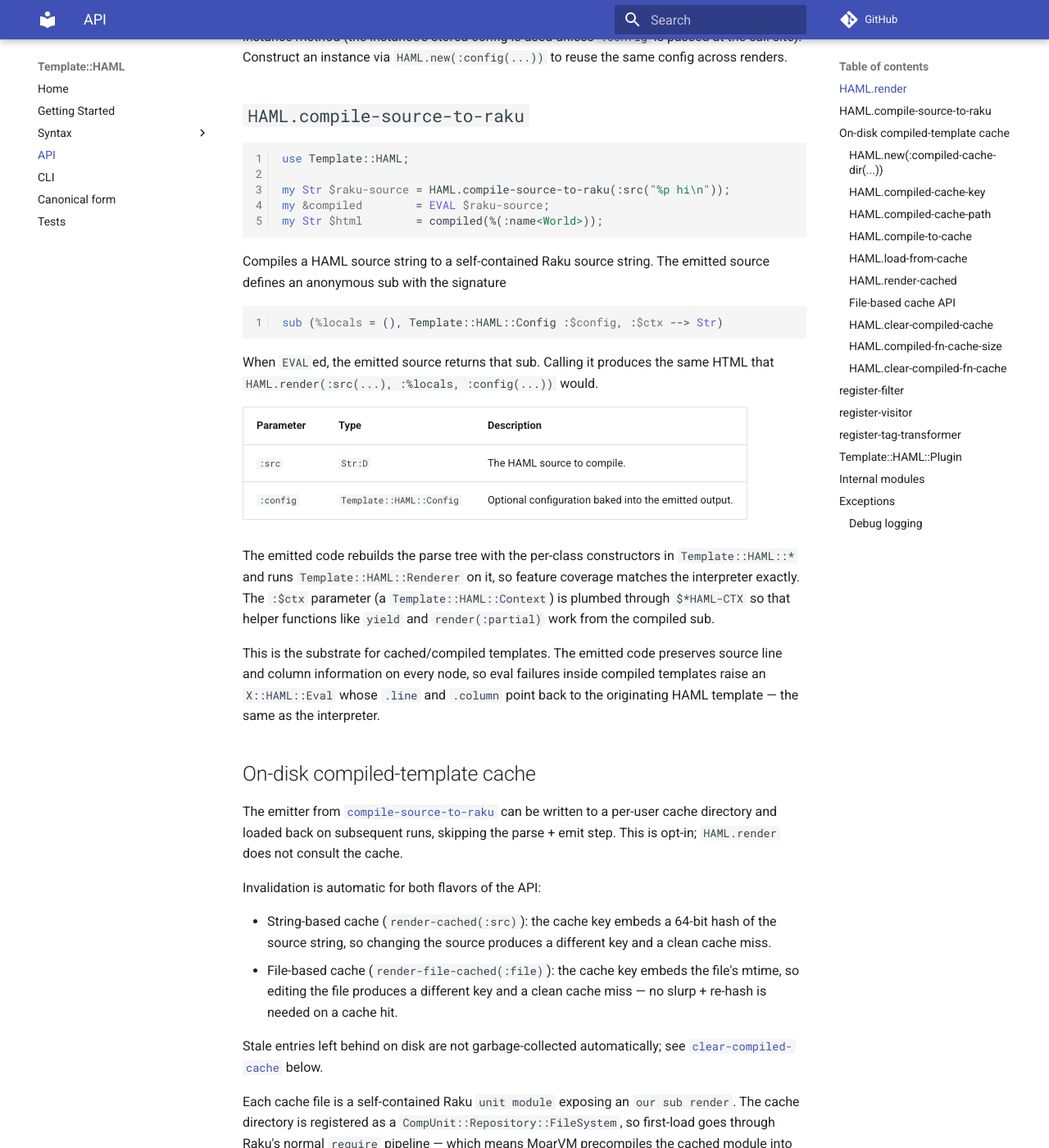
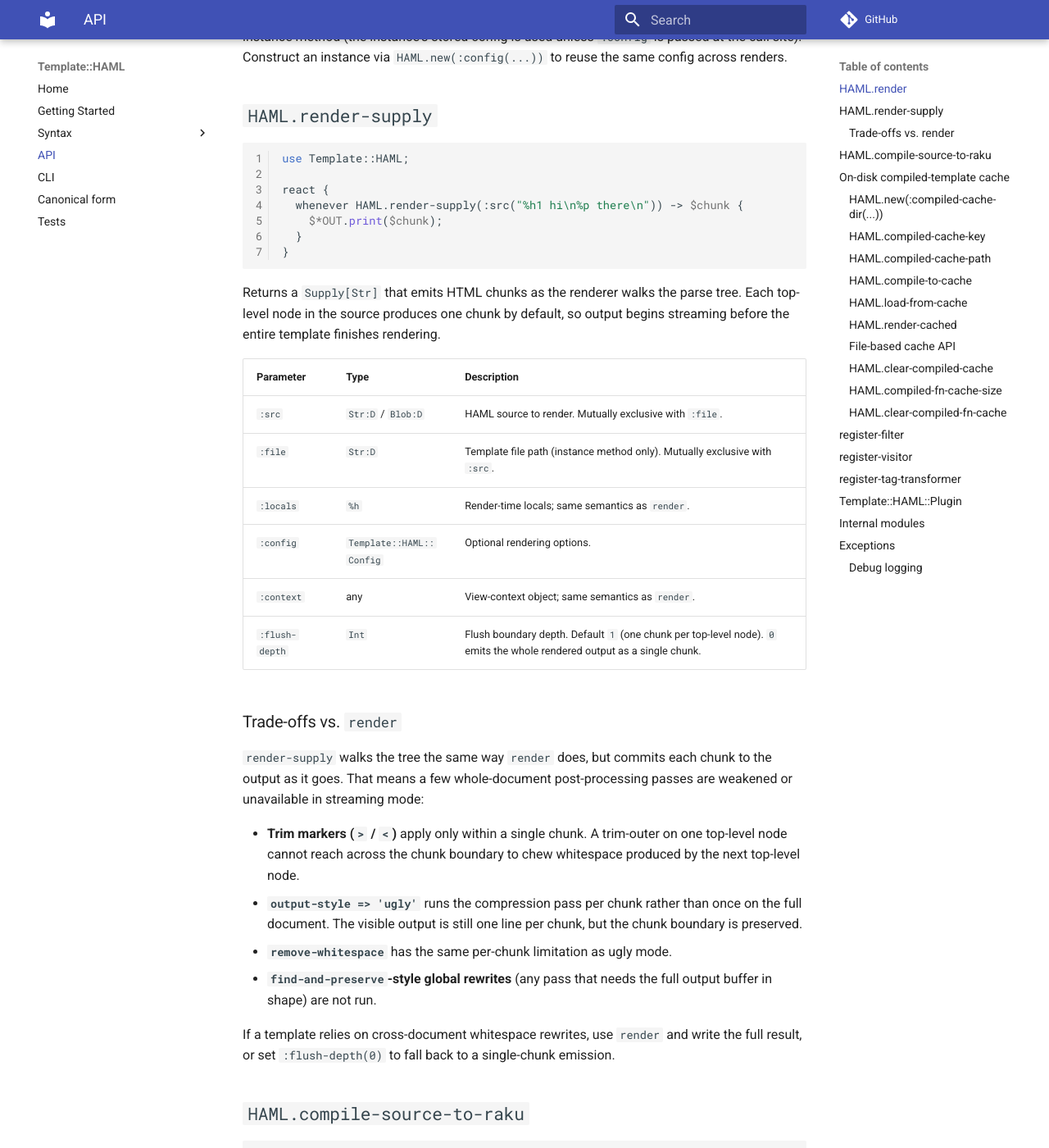
Before and after one commit to gdonald/Template-HAML, an MkDocs documentation site: the page built from docs-src/docs/api.md, in a window 1280 px wide and 1400 px high, scrolled down 939 px. Shown: the whole window at 82% size. Built offline with MkDocs 1.6.1 and Material for MkDocs 9.7.7, drawn with Linux system fonts in a browser that asks for light colours; comment, search, counter and statistics services are not loaded.

Commit message:
Add streaming render

````diff
--- a/docs-src/docs/api.md
+++ b/docs-src/docs/api.md
@@ -32,6 +32,53 @@ Returns the rendered HTML as a `Str`.
 used) or an instance method (the instance's stored config is used unless
 `:config` is passed at the call site). Construct an instance via
 `HAML.new(:config(...))` to reuse the same config across renders.
+
+## `HAML.render-supply`
+
+```raku
+use Template::HAML;
+
+react {
+  whenever HAML.render-supply(:src("%h1 hi\n%p there\n")) -> $chunk {
+    $*OUT.print($chunk);
+  }
+}
+```
+
+Returns a `Supply[Str]` that emits HTML chunks as the renderer walks the
+parse tree. Each top-level node in the source produces one chunk by
+default, so output begins streaming before the entire template finishes
+rendering.
+
+| Parameter       | Type    | Description |
+|-----------------|---------|-------------|
+| `:src`          | `Str:D` / `Blob:D` | HAML source to render. Mutually exclusive with `:file`. |
+| `:file`         | `Str:D` | Template file path (instance method only). Mutually exclusive with `:src`. |
+| `:locals`       | `%h`    | Render-time locals; same semantics as `render`. |
+| `:config`       | `Template::HAML::Config` | Optional rendering options. |
+| `:context`      | any     | View-context object; same semantics as `render`. |
+| `:flush-depth`  | `Int`   | Flush boundary depth. Default `1` (one chunk per top-level node). `0` emits the whole rendered output as a single chunk. |
+
+### Trade-offs vs. `render`
+
+`render-supply` walks the tree the same way `render` does, but commits
+each chunk to the output as it goes. That means a few whole-document
+post-processing passes are weakened or unavailable in streaming mode:
+
+* **Trim markers (`>` / `<`)** apply only within a single chunk. A
+  trim-outer on one top-level node cannot reach across the chunk
+  boundary to chew whitespace produced by the next top-level node.
+* **`output-style => 'ugly'`** runs the compression pass per chunk
+  rather than once on the full document. The visible output is still
+  one line per chunk, but the chunk boundary is preserved.
+* **`remove-whitespace`** has the same per-chunk limitation as ugly
+  mode.
+* **`find-and-preserve`-style global rewrites** (any pass that needs
+  the full output buffer in shape) are not run.
+
+If a template relies on cross-document whitespace rewrites, use
+`render` and write the full result, or set `:flush-depth(0)` to fall
+back to a single-chunk emission.
 
 ## `HAML.compile-source-to-raku`
 
````
Also changed, not shown: docs-src/docs/cli.md (+20 -0 lines), 5 other files.
